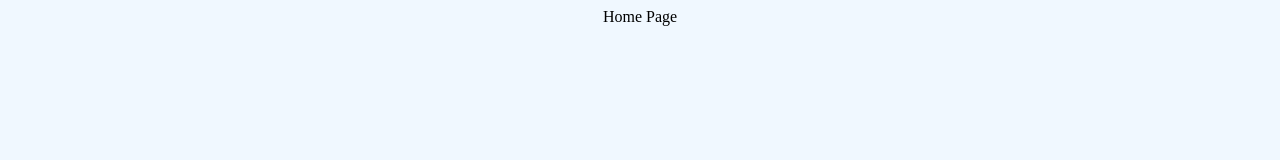
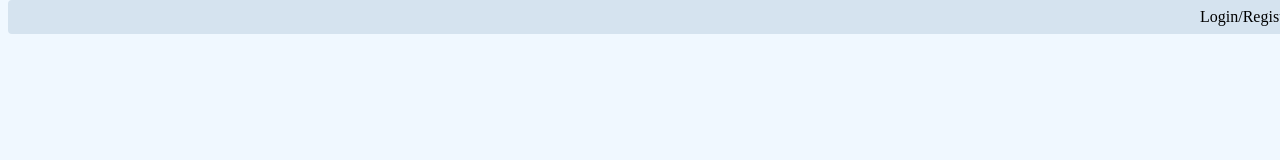
Before and after one commit to WeismanGitHub/TV-Review-Website, a React app: page / in a window 1280 px wide. Built offline with nearby package versions, Linux system fonts and the light colour scheme.

Commit message:
worked on css

```diff
--- a/src/home.js
+++ b/src/home.js
@@ -1,8 +1,13 @@
+import Cookie from 'universal-cookie';
+const cookie = new Cookie();
+
 function Home() {
-
     return (
         <>
-          Home Page
+            <div class='navbar'>
+                {cookie.get('token') ? 'Your Account' : 'Login/Register'}
+            </div>
+            Home Page
         </>
     )
 }
--- a/src/index.css
+++ b/src/index.css
@@ -1,6 +1,7 @@
 * {
     background-color: aliceblue;
     text-align: center;
+    border-radius: 4px;
 }
 
 button {
@@ -25,3 +26,14 @@ form {
 button:hover {
     filter: brightness(95%);
 }
+
+.navbar {
+    list-style-type: none;
+    text-align: right;
+    background-color: rgb(213, 227, 239);
+    float: left;
+    padding: 8px;
+    width: 100%;
+    position: fixed;
+    top: 0;
+}
```
